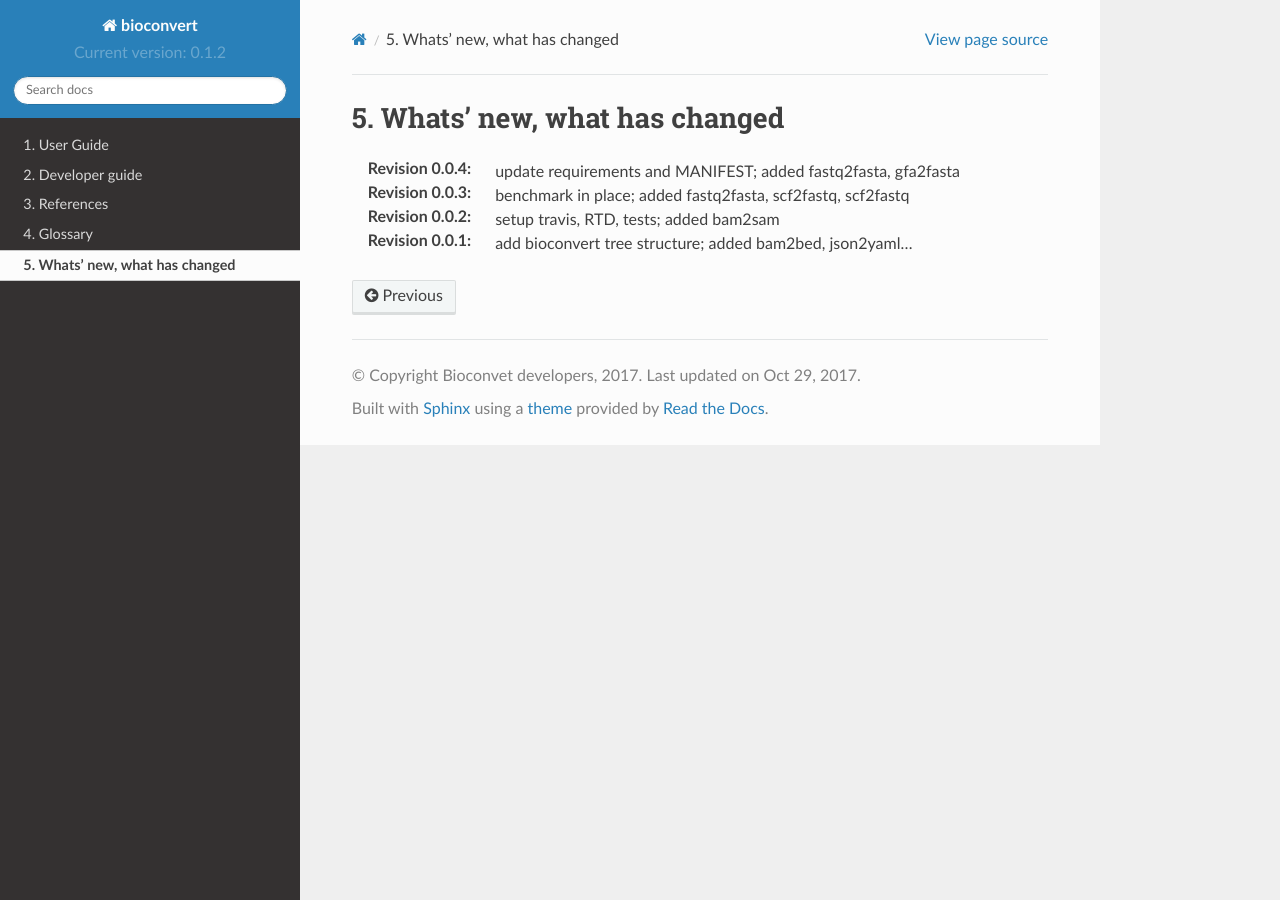
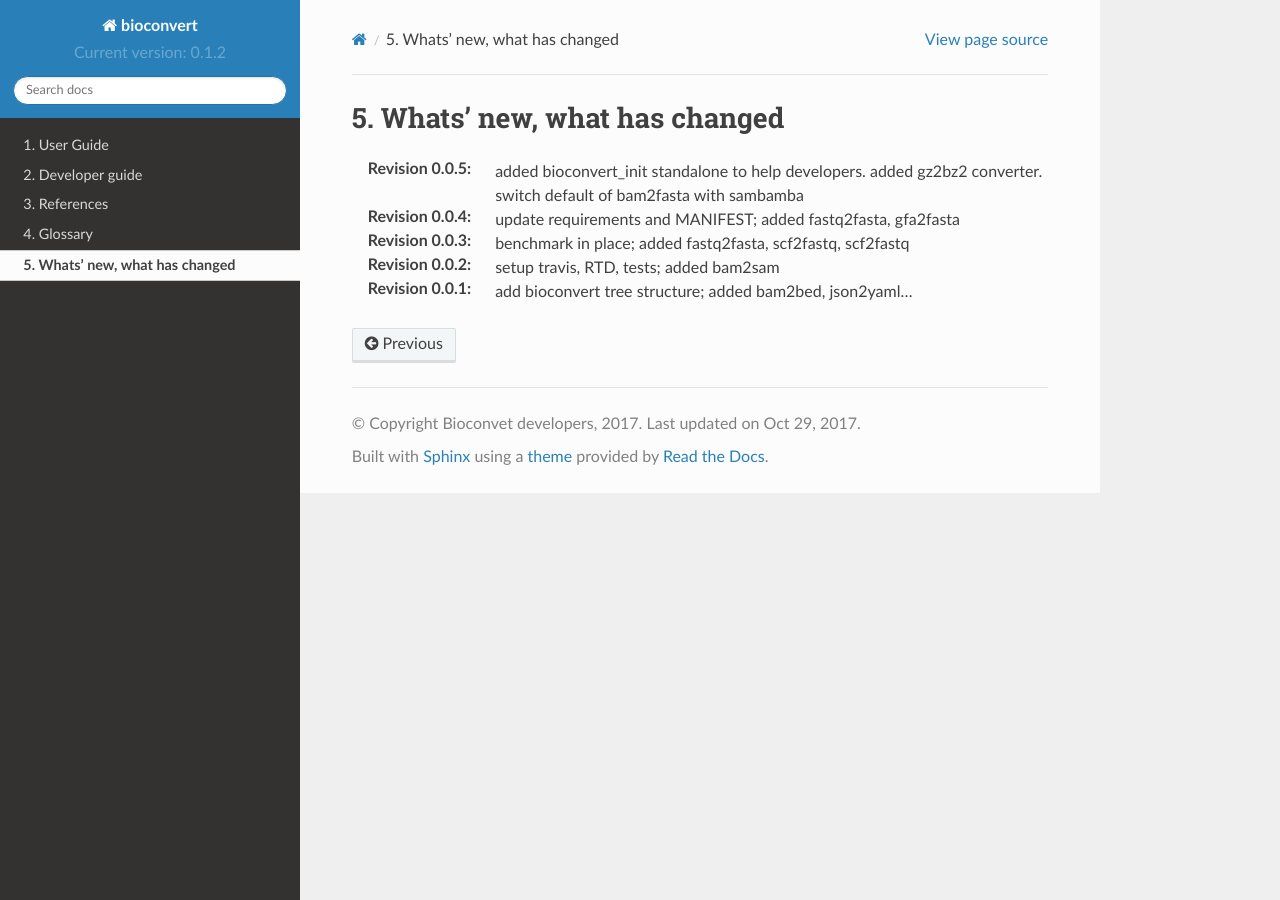
Before and after one commit to bioconvert/bioconvert, a Sphinx documentation site: the page built from doc/ChangeLog.rst, in a window 1280 px wide. Built offline with Sphinx 7.4.7 and the Read the Docs theme 2.0.0, drawn with Linux system fonts in a browser that asks for light colours; formulas are drawn with MathJax 3; pages that are not in the unit, such as notebooks, are missing from menus.

Commit message:
update metadata [ci skip]

```diff
--- a/doc/ChangeLog.rst
+++ b/doc/ChangeLog.rst
@@ -1,7 +1,9 @@
 Whats' new, what has changed
 ================================
 
-
+:Revision 0.0.5: added bioconvert_init standalone to help developers.
+                 added gz2bz2 converter. switch default of bam2fasta with
+                 sambamba
 :Revision 0.0.4: update requirements and MANIFEST; added fastq2fasta, gfa2fasta
 :Revision 0.0.3: benchmark in place; added fastq2fasta, scf2fastq, scf2fastq
 :Revision 0.0.2: setup travis, RTD, tests; added bam2sam
--- a/setup.py
+++ b/setup.py
@@ -4,7 +4,7 @@ from setuptools import setup, find_packages
 
 _MAJOR = 0
 _MINOR = 0
-_MICRO = 4
+_MICRO = 5
 version = '%d.%d.%d' % (_MAJOR, _MINOR, _MICRO)
 release = '%d.%d' % (_MAJOR, _MINOR)
 
```
